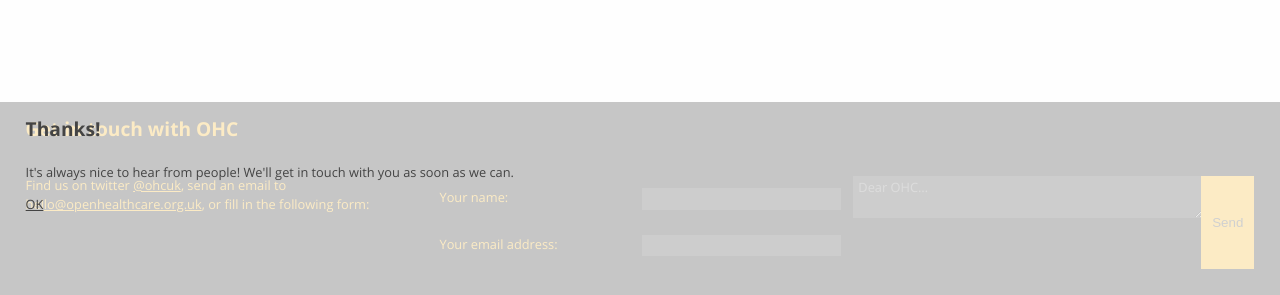
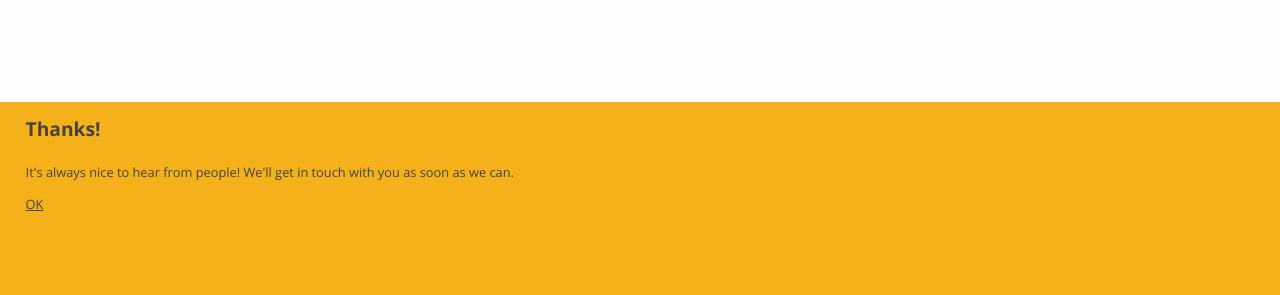
Before and after one commit to openhealthcare/ohcgo, a Django app: page /about in a window 1280 px wide. Shown: the part 2267-2562 px from the top of the page. Run offline with Django 3.2, Linux system fonts and the light colour scheme; parts of the project's set-up code (start-up, migrations or seed data) failed here and were passed over; some libraries are stand-ins or nearby versions.

Commit message:
Form niceness

```diff
--- a/ohcgo/static/css/ohc.css
+++ b/ohcgo/static/css/ohc.css
@@ -420,8 +420,7 @@ textarea {
 }
 
 [data-conditional] {
-	background: #fff;
-	background: rgba(255,255,255,.75);
+	background: #f4b119;
 	bottom: 100%;
 	color: rgba(63.75,63.75,63.75,0);
 	height: 100%;
--- a/ohcgo/static/javascript/main.js
+++ b/ohcgo/static/javascript/main.js
@@ -91,7 +91,6 @@ void function initOHC($){
 
 		function Feedback(success){
 			return function feedback(e){
-				debugger;
 				$form.attr('data-condition', success ? 'success' : 'failure');
 			}
 		}
@@ -111,16 +110,17 @@ void function initOHC($){
 		$listener
 			.attr({
 				name     : 'listener',
-				src      : 'about:blank',
 				tabindex : -1,
 				hidden   : true
 			})
+			// iframes always load once, even if it's nothing:
+			// Nerf false positives
+			.one({
+				load     : noop
+			})
 			.on({
-				load  : Feedback(true),
-				error : Feedback(false)
-			})
-			.one({
-				load  : noop
+				load     : Feedback(true),
+				error    : Feedback(false)
 			})
 			.appendTo(
 				$ghost
```
